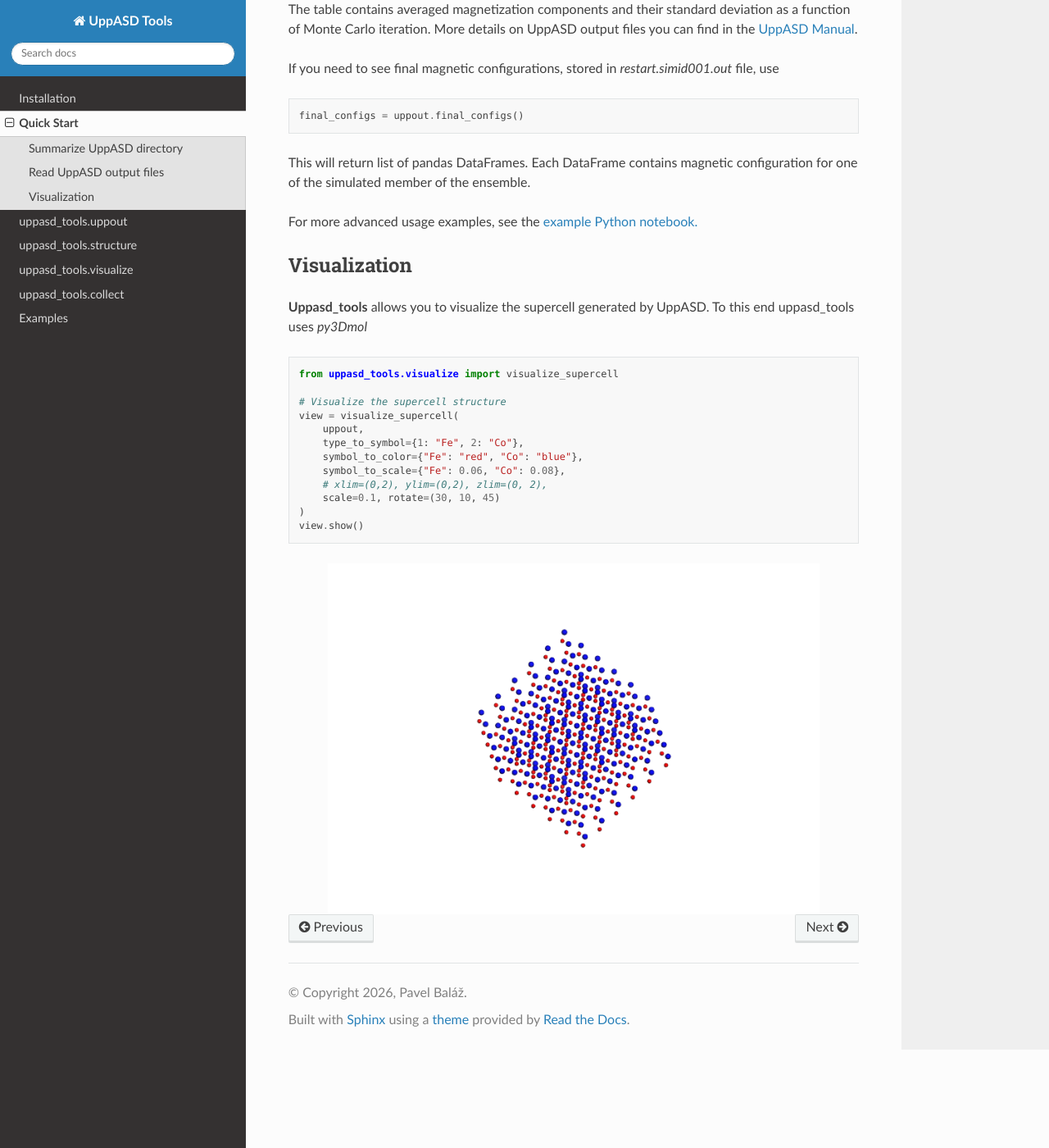
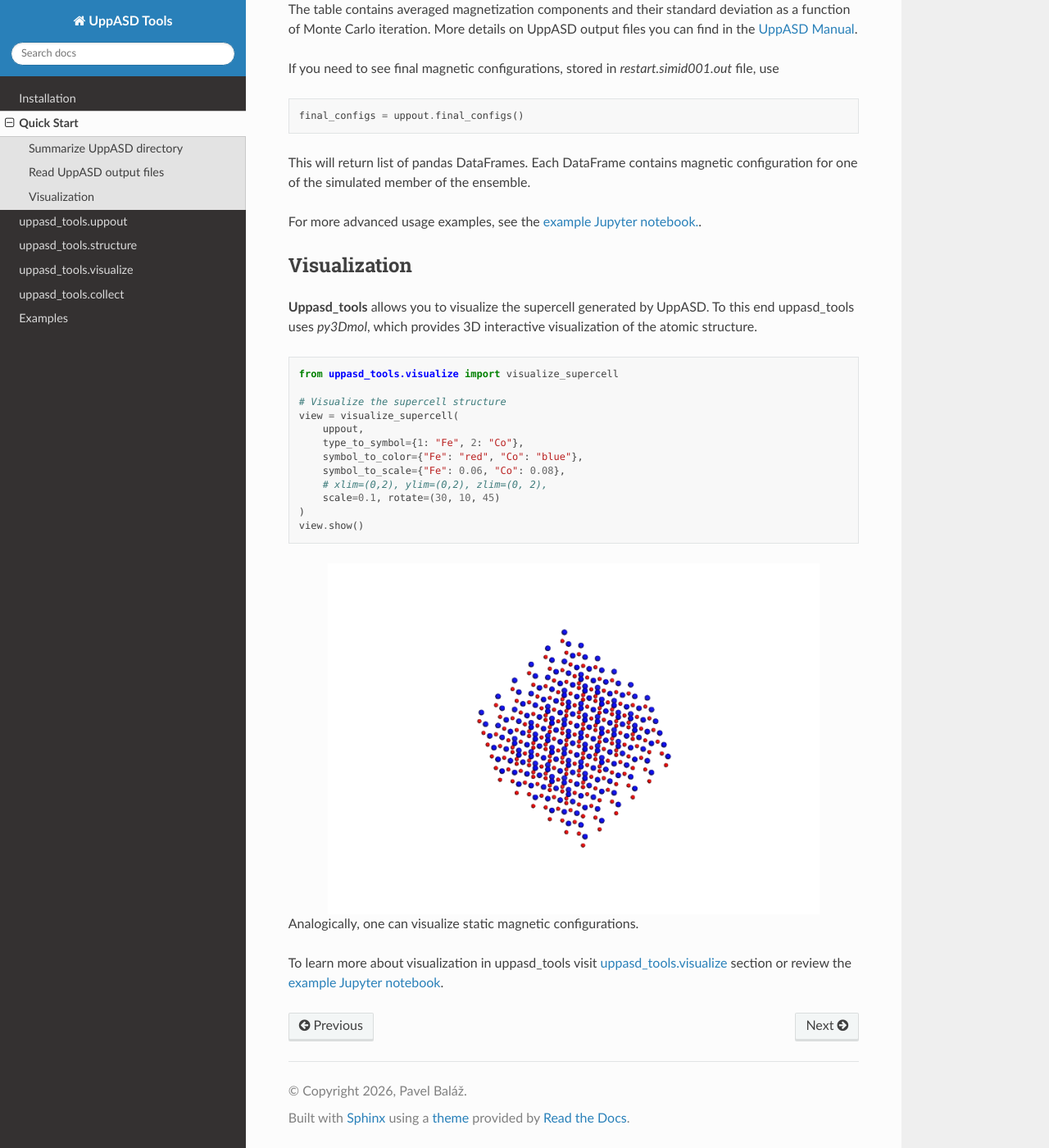
Before and after one commit to LLapsus/uppasd_tools, a Sphinx documentation site: the page built from docs/source/quick_start.rst, in a window 1280 px wide and 1400 px high, scrolled down 1474 px. Shown: the whole window at 82% size. Built offline with Sphinx 7.4.7 and the Read the Docs theme 3.1.0, drawn with Linux system fonts in a browser that asks for light colours.

Commit message:
Enhance quick start documentation with additional visualization examples and clarify usage of py3Dmol

```diff
--- a/docs/source/quick_start.rst
+++ b/docs/source/quick_start.rst
@@ -86,13 +86,14 @@ This will return list of pandas DataFrames.
 Each DataFrame contains magnetic configuration for one of the simulated member of the ensemble.
 
 For more advanced usage examples, see the
-`example Python notebook. <https://github.com/LLapsus/uppasd_tools/blob/78e493ae3d7236fcbab24c5b8ed11649b91f53fa/examples/read_output_files.ipynb>`_
+`example Jupyter notebook. <https://github.com/LLapsus/uppasd_tools/blob/78e493ae3d7236fcbab24c5b8ed11649b91f53fa/examples/read_output_files.ipynb>`_.
 
 Visualization
 -------------
 
 **Uppasd_tools** allows you to visualize the supercell generated by UppASD.
-To this end uppasd_tools uses `py3Dmol`
+To this end uppasd_tools uses `py3Dmol`, which provides 3D interactive visualization
+of the atomic structure.
 
 .. code-block:: Python
 
@@ -113,3 +114,9 @@ To this end uppasd_tools uses `py3Dmol`
    :width: 600px
    :align: center
    :alt: Magnetization configuration
+
+Analogically, one can visualize static magnetic configurations.
+
+To learn more about visualization in uppasd_tools visit :doc:`uppasd_tools.visualize <visualize>` section
+or review the
+`example Jupyter notebook <https://github.com/LLapsus/uppasd_tools/blob/78e493ae3d7236fcbab24c5b8ed11649b91f53fa/examples/visualize_structure.ipynb>`_.
```
